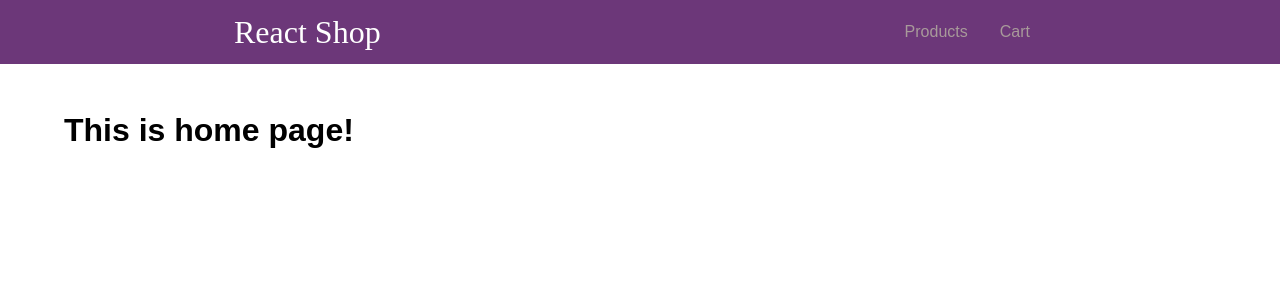
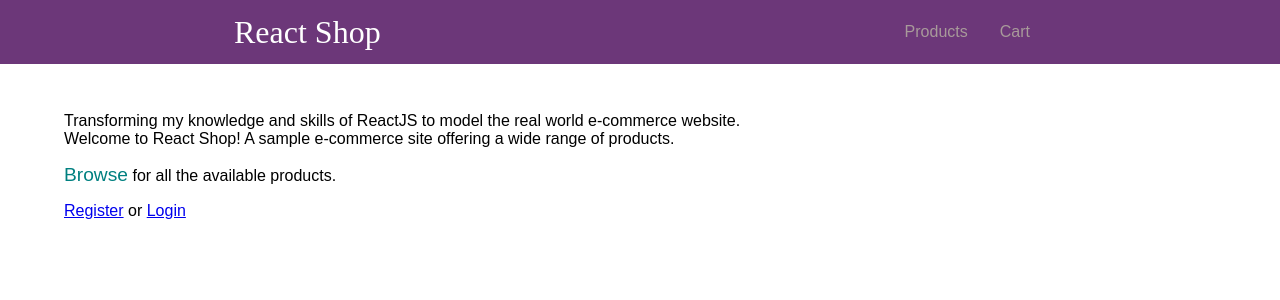
Before and after one commit to pratapreddy15/react-shop, a React (Create React App) app: page / in a window 1280 px wide. Shown: the top 300 px of the page. Built offline with nearby package versions, Linux system fonts and the light colour scheme.

Commit message:
fixed issue with remove item from cart and change style for remove button

```diff
--- a/src/components/UI/QuantityInput/QuantityInput.jsx
+++ b/src/components/UI/QuantityInput/QuantityInput.jsx
@@ -1,6 +1,6 @@
 import classes from './QuantityInput.module.css';
 
-import React, { useEffect, useState } from 'react';
+import React, { useState } from 'react';
 import PropTypes from 'prop-types';
 import { useLocation } from 'react-router-dom';
 import Modal from '../../Modal/Modal';
@@ -11,25 +11,10 @@ const QuantityInput = (props) => {
   const isCartActive = location.pathname === '/cart';
 
   const [quantity, setQuantity] = useState(initialValue);
-  const [operation, setOperation] = useState(null);
   const [modalIsVisible, setModalIsVisible] = useState(false);
   const [modalText, setModalText] = useState('');
   const [modalTitle, setModalTitle] = useState('');
   const [modalType, setModalType] = useState('');
-
-  const btnClasses = ['btn', classes.quantityButton];
-
-  useEffect(() => {
-    if (operation === 'add' && quantity < 10) {
-      onAdd();
-      return;
-    }
-
-    if (operation === 'remove') {
-      onRemove();
-      return;
-    }
-  }, [operation, quantity]);
 
   const addButtonClickHandler = () => {
     if (quantity >= 10) {
@@ -49,10 +34,12 @@ const QuantityInput = (props) => {
         return prevQuantity;
       }
     });
-    setOperation('add');
+    onAdd();
   };
 
   const removeButtonClickHandler = () => {
+    if (quantity === 0) return;
+
     if (isCartActive && quantity === 1) {
       setModalIsVisible(true);
       setModalTitle('Alert!');
@@ -64,19 +51,19 @@ const QuantityInput = (props) => {
     }
 
     setQuantity((prevQuantity) => {
-      if (prevQuantity <= 0) {
+      if (prevQuantity <= 1) {
         return 0;
       } else {
         return prevQuantity - 1;
       }
     });
-    setOperation('remove');
+    onRemove();
   };
 
   const modalConfirmedYesHandler = () => {
     setQuantity(0);
-    setOperation('remove');
     setModalIsVisible(false);
+    onRemove();
   };
 
   const modalConfirmedNoHandler = () => {
@@ -96,11 +83,13 @@ const QuantityInput = (props) => {
         />
       )}
       <div className={classes.quantityInput}>
-        <button className={btnClasses.join(' ')} onClick={addButtonClickHandler}>
+        <button className={`btn ${classes.quantityButton}`} onClick={addButtonClickHandler}>
           +
         </button>
         <input type="text" disabled className={classes.quantityText} value={quantity}></input>
-        <button className={btnClasses.join(' ')} onClick={removeButtonClickHandler}>
+        <button
+          className={`btn ${classes.quantityButton} ${classes.quantityButtonRemove}`}
+          onClick={removeButtonClickHandler}>
           -
         </button>
       </div>
--- a/src/components/UI/QuantityInput/QuantityInput.module.css
+++ b/src/components/UI/QuantityInput/QuantityInput.module.css
@@ -16,3 +16,8 @@
   padding: 5px 10px;
   background-color: #6c3779;
 }
+
+.quantityButtonRemove:hover,
+.quantityButtonRemove:active {
+  background-color: tomato;
+}
--- a/src/components/layout/Home/Home.jsx
+++ b/src/components/layout/Home/Home.jsx
@@ -1,9 +1,32 @@
 import classes from './Home.module.css';
 
 import React from 'react';
+import { NavLink } from 'react-router-dom';
 
 const Home = () => {
-  return <h1 className={classes.home}>This is home page!</h1>;
+  return (
+    <div className={classes.home}>
+      <div className={classes.top}>
+        Transforming my knowledge and skills of ReactJS to model the real world e-commerce website.
+      </div>
+      <div className={classes.bottom}>
+        Welcome to React Shop! A sample e-commerce site offering a wide range of products.
+      </div>
+      <div className={classes.callToAction}>
+        <p>
+          <NavLink className={classes.link} to="/products">
+            Browse
+          </NavLink>{' '}
+          for all the available products.
+        </p>
+        <p>
+          <a href="#">Register</a>
+          <span> or </span>
+          <a href="#">Login</a>
+        </p>
+      </div>
+    </div>
+  );
 };
 
 export default Home;
--- a/src/components/layout/Home/Home.module.css
+++ b/src/components/layout/Home/Home.module.css
@@ -1,2 +1,17 @@
 .home {
 }
+
+.top {
+}
+
+.bottom {
+}
+
+.callToAction {
+}
+
+.link {
+  text-decoration: none;
+  font-size: 1.2rem;
+  color: teal;
+}
--- a/src/store/CartProvider.js
+++ b/src/store/CartProvider.js
@@ -10,7 +10,6 @@ const defaultCartState = {
 
 const cartReducer = (state, action) => {
   if (action.type === 'ADD') {
-    const updatedTotalAmount = state.totalAmount + action.item.price * action.item.quantity;
     const existingCartItemIndex = state.items.findIndex((item) => item.id === action.item.id);
     const existingCartItem = state.items[existingCartItemIndex];
     let updatedItems;
@@ -24,16 +23,26 @@ const cartReducer = (state, action) => {
     } else {
       updatedItems = state.items.concat(action.item);
     }
+
+    const updatedTotalAmount =
+      parseInt(state.totalAmount) + parseInt(action.item.price) * parseInt(action.item.quantity);
     return {
       items: updatedItems,
-      totalAmount: updatedTotalAmount
+      totalAmount: updatedTotalAmount.toFixed(2)
     };
   }
 
   if (action.type === 'REMOVE') {
     const existingCartItemIndex = state.items.findIndex((item) => item.id === action.id);
     const existingCartItem = state.items[existingCartItemIndex];
-    const updatedTotalAmount = state.totalAmount - existingCartItem.price;
+
+    if (!existingCartItem) {
+      return {
+        items: [...state.items],
+        totalAmount: state.totalAmount.toFixed(2)
+      };
+    }
+
     let updatedItems;
 
     if (existingCartItem.quantity === 1) {
@@ -46,9 +55,11 @@ const cartReducer = (state, action) => {
       updatedItems = [...state.items];
       updatedItems[existingCartItemIndex] = updatedItem;
     }
+
+    const updatedTotalAmount = parseInt(state.totalAmount) - parseInt(existingCartItem.price);
     return {
       items: updatedItems,
-      totalAmount: updatedTotalAmount
+      totalAmount: updatedTotalAmount.toFixed(2)
     };
   }
 
@@ -68,7 +79,7 @@ const CartProvider = (props) => {
 
   const cartContext = {
     items: cartState.items,
-    totalAmount: cartState.totalAmount,
+    totalAmount: parseInt(cartState.totalAmount),
     addItem: addItemHandler,
     removeItem: removeItemHandler
   };
```
